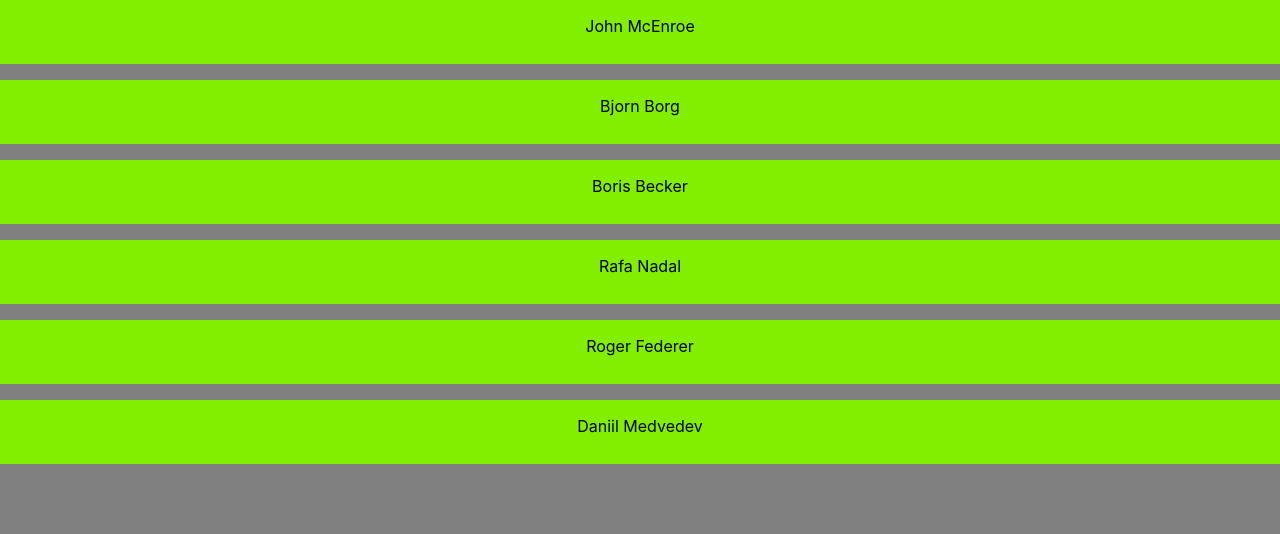
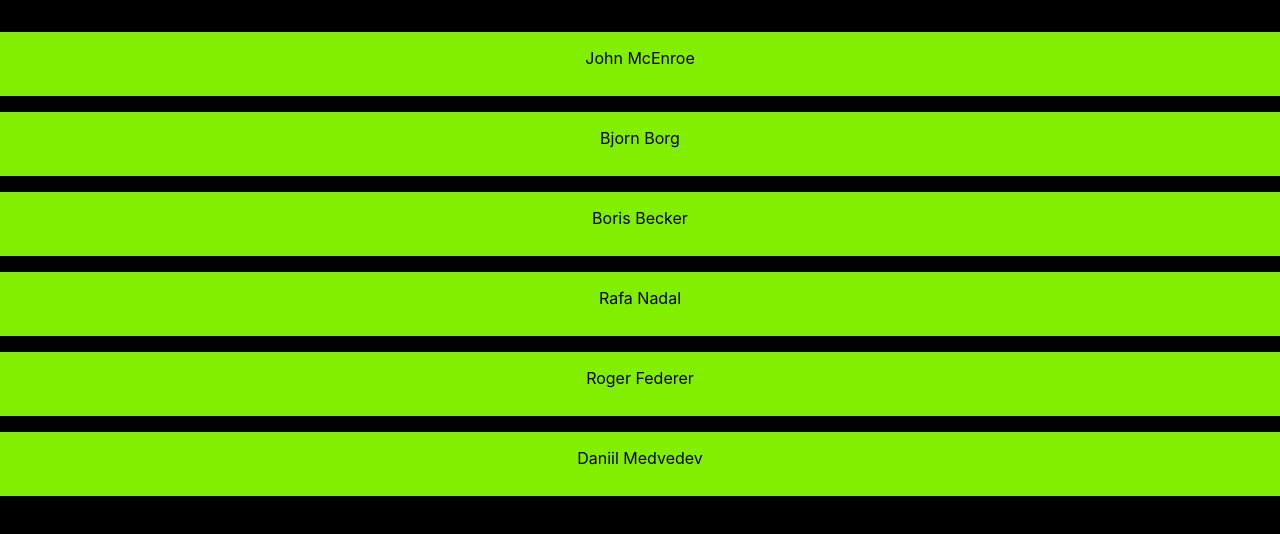
Before and after one commit to timurbuch/capstone-project, a React (Create React App) app: page / in a window 1280 px wide. Shown: the top 534 px of the page. Built offline with nearby package versions, Linux system fonts and the light colour scheme.

Commit message:
Change styling of PlayerList

```diff
--- a/src/components/PlayerList/PlayerList.js
+++ b/src/components/PlayerList/PlayerList.js
@@ -20,14 +20,14 @@ const PlayerList = ({ players }) => {
   )
 }
 
-const StyledList = styled.ul`
+export const StyledList = styled.ul`
   margin: 0;
-  padding: 0;
+  padding: 2rem 0 0 0;
   display: flex;
   flex-direction: column;
   justify-content: flex-start;
   gap: 1rem;
-  background-color: grey;
+  background-color: black;
   min-height: 100vh;
   overflow: auto;
 `
```
